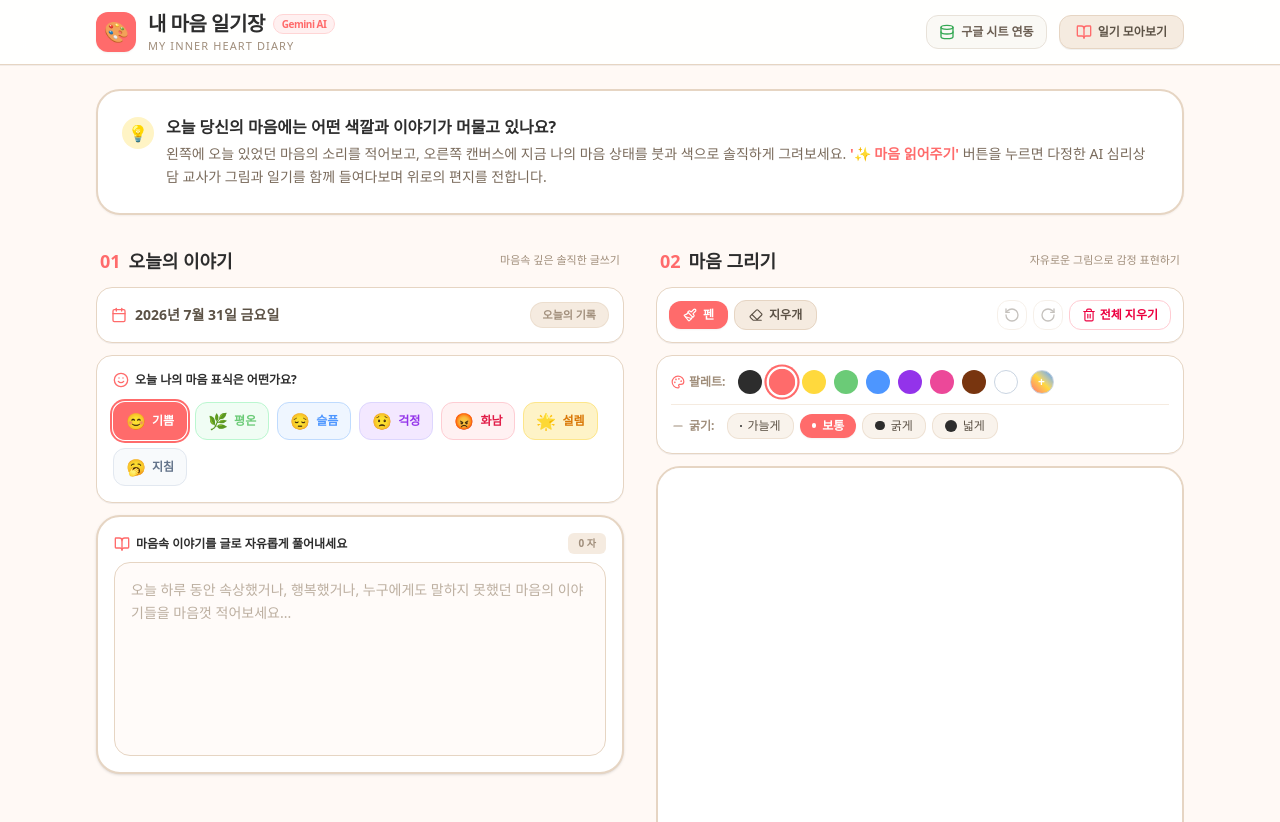
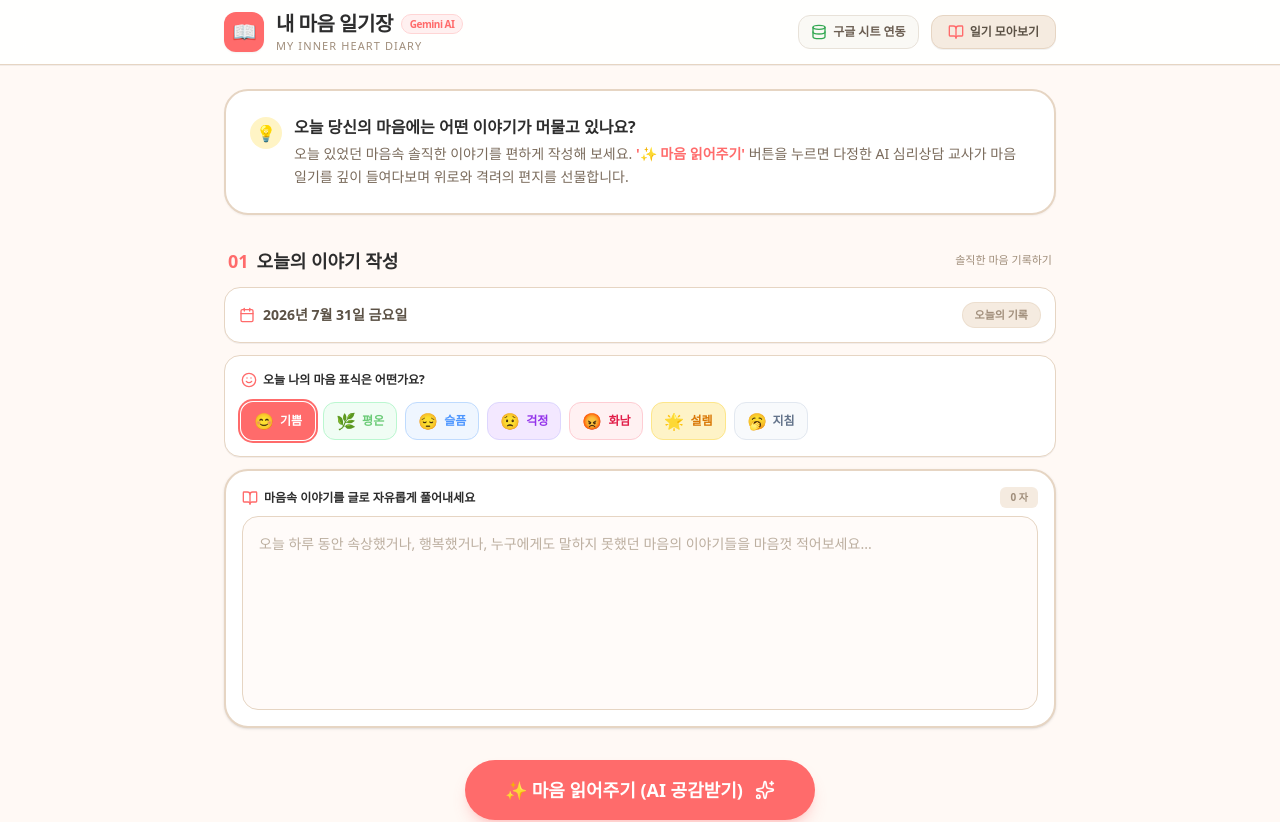
Before and after one commit to yojung273-del/-, a React (Vite) app: page / in a window 1280 px wide. Shown: the top 822 px of the page. Built offline with nearby package versions, Linux system fonts and the light colour scheme.

Commit message:
feat: remove drawing functionality and update AI prompt
Removed the canvas drawing feature and refactored the AI interaction to focus exclusively on text-based diary analysis and emotional support.

```diff
--- a/src/App.tsx
+++ b/src/App.tsx
@@ -1,12 +1,11 @@
-import React, { useState, useRef, useEffect } from 'react';
+import React, { useState, useEffect } from 'react';
 import { motion, AnimatePresence } from 'motion/react';
 import { Sparkles, Heart, BookOpen, AlertCircle, RefreshCw, Database } from 'lucide-react';
-import { DrawingCanvas } from './components/DrawingCanvas';
 import { DiaryForm } from './components/DiaryForm';
 import { AILetterDisplay } from './components/AILetterDisplay';
 import { DiaryHistoryModal } from './components/DiaryHistoryModal';
 import { GASConfigModal } from './components/GASConfigModal';
-import { CanvasRef, DiaryEntry, AnalyzeResponse } from './types';
+import { DiaryEntry, AnalyzeResponse } from './types';
 import {
   getStoredGasUrl,
   saveEntryToGAS,
@@ -15,14 +14,11 @@ import {
 } from './services/gasService';
 
 export default function App() {
-  const canvasRef = useRef<CanvasRef | null>(null);
-
   const [diaryText, setDiaryText] = useState('');
   const [selectedMood, setSelectedMood] = useState('기쁨');
 
   const [isLoading, setIsLoading] = useState(false);
   const [aiLetter, setAiLetter] = useState<string | null>(null);
-  const [lastImageBase64, setLastImageBase64] = useState<string>('');
   const [errorMsg, setErrorMsg] = useState<string | null>(null);
 
   // History state & GAS integration
@@ -84,17 +80,13 @@ export default function App() {
   const handleAnalyze = async () => {
     setErrorMsg(null);
 
-    const imageBase64 = canvasRef.current ? canvasRef.current.getImageBase64() : '';
-    const isCanvasEmpty = canvasRef.current ? canvasRef.current.isEmpty() : true;
-
-    if (!diaryText.trim() && isCanvasEmpty) {
-      setErrorMsg('마음 일기(텍스트)를 작성하거나 그림을 먼저 그려주세요!');
+    if (!diaryText.trim()) {
+      setErrorMsg('오늘의 마음 일기(글)를 써주세요!');
       return;
     }
 
     setIsLoading(true);
     setAiLetter(null);
-    setLastImageBase64(imageBase64);
     setIsCurrentSaved(false);
 
     try {
@@ -105,7 +97,6 @@ export default function App() {
         },
         body: JSON.stringify({
           diaryText: diaryText.trim(),
-          imageBase64: isCanvasEmpty ? '' : imageBase64,
           mood: selectedMood,
         }),
       });
@@ -159,7 +150,7 @@ export default function App() {
       }),
       mood: selectedMood,
       diaryText: diaryText,
-      imageBase64: lastImageBase64,
+      imageBase64: '',
       aiLetter: aiLetter,
     };
 
@@ -196,9 +187,6 @@ export default function App() {
     setAiLetter(null);
     setErrorMsg(null);
     setIsCurrentSaved(false);
-    if (canvasRef.current) {
-      canvasRef.current.clear();
-    }
     window.scrollTo({ top: 0, behavior: 'smooth' });
   };
 
@@ -213,10 +201,10 @@ export default function App() {
     <div className="min-h-screen bg-[#FFF9F5] text-[#2D2D2D] font-sans antialiased pb-16">
       {/* Navbar / Header */}
       <header className="sticky top-0 z-30 bg-white/90 backdrop-blur-md border-b border-[#E6D5C3] shadow-2xs">
-        <div className="max-w-6xl mx-auto px-4 sm:px-8 h-16 flex items-center justify-between">
+        <div className="max-w-4xl mx-auto px-4 sm:px-8 h-16 flex items-center justify-between">
           <div className="flex items-center gap-3">
             <div className="w-10 h-10 bg-[#FF6B6B] rounded-xl flex items-center justify-center text-white text-xl shadow-xs">
-              🎨
+              📖
             </div>
             <div>
               <h1 className="font-bold text-lg sm:text-xl tracking-tight text-[#2D2D2D] flex items-center gap-2">
@@ -278,7 +266,7 @@ export default function App() {
       )}
 
       {/* Hero Header Greeting */}
-      <main className="max-w-6xl mx-auto px-4 sm:px-8 pt-6">
+      <main className="max-w-4xl mx-auto px-4 sm:px-8 pt-6">
         <div className="p-4 sm:p-6 mb-8 bg-white border-2 border-[#E6D5C3] rounded-3xl shadow-xs">
           <div className="flex items-start gap-3">
             <div className="w-8 h-8 rounded-full bg-[#FFD93D]/30 flex items-center justify-center shrink-0 mt-0.5 text-base">
@@ -286,14 +274,14 @@ export default function App() {
             </div>
             <div className="space-y-1">
               <h2 className="text-sm sm:text-base font-bold text-[#2D2D2D]">
-                오늘 당신의 마음에는 어떤 색깔과 이야기가 머물고 있나요?
+                오늘 당신의 마음에는 어떤 이야기가 머물고 있나요?
               </h2>
               <p className="text-xs sm:text-sm text-[#7A6B5C] leading-relaxed">
-                왼쪽에 오늘 있었던 마음의 소리를 적어보고, 오른쪽 캔버스에 지금 나의 마음 상태를 붓과 색으로 솔직하게 그려보세요.{' '}
+                오늘 있었던 마음속 솔직한 이야기를 편하게 작성해 보세요.{' '}
                 <strong className="text-[#FF6B6B] font-semibold">
                   '✨ 마음 읽어주기'
                 </strong>{' '}
-                버튼을 누르면 다정한 AI 심리상담 교사가 그림과 일기를 함께 들여다보며 위로의 편지를 전합니다.
+                버튼을 누르면 다정한 AI 심리상담 교사가 마음 일기를 깊이 들여다보며 위로와 격려의 편지를 선물합니다.
               </p>
             </div>
           </div>
@@ -323,16 +311,14 @@ export default function App() {
           )}
         </AnimatePresence>
 
-        {/* Main 2-Column Interface: Left (Story) | Right (Canvas) */}
-        <div className="grid grid-cols-1 lg:grid-cols-2 gap-8 items-start">
-          {/* Left: Diary Text Entry */}
+        {/* Diary Form Section */}
         <div className="flex flex-col gap-3">
           <div className="flex items-center justify-between px-1">
             <h2 className="text-lg font-bold flex items-center gap-2 text-[#2D2D2D]">
-                <span className="text-[#FF6B6B] font-black">01</span> 오늘의 이야기
+              <span className="text-[#FF6B6B] font-black">01</span> 오늘의 이야기 작성
             </h2>
             <span className="text-[11px] text-[#A08E7B] font-medium">
-                마음속 깊은 솔직한 글쓰기
+              솔직한 마음 기록하기
             </span>
           </div>
           <DiaryForm
@@ -343,22 +329,8 @@ export default function App() {
           />
         </div>
 
-          {/* Right: Drawing Canvas */}
-          <div className="flex flex-col gap-3">
-            <div className="flex items-center justify-between px-1">
-              <h2 className="text-lg font-bold flex items-center gap-2 text-[#2D2D2D]">
-                <span className="text-[#FF6B6B] font-black">02</span> 마음 그리기
-              </h2>
-              <span className="text-[11px] text-[#A08E7B] font-medium">
-                자유로운 그림으로 감정 표현하기
-              </span>
-            </div>
-            <DrawingCanvas ref={canvasRef} />
-          </div>
-        </div>
-
         {/* Submit Action Area */}
-        <div className="mt-10 flex flex-col items-center justify-center gap-3">
+        <div className="mt-8 flex flex-col items-center justify-center gap-3">
           <button
             type="button"
             disabled={isLoading}
@@ -378,7 +350,7 @@ export default function App() {
             )}
           </button>
           <p className="text-[11px] text-[#A08E7B] font-medium">
-            🔒 입력하신 글과 그림은 안전하게 백엔드 Gemini API로 수신되어 분석 후 편지로 전해집니다.
+            🔒 입력하신 글은 안전하게 전달되어 분석 후 위로의 편지로 전해집니다.
           </p>
         </div>
 
@@ -401,7 +373,7 @@ export default function App() {
                 지혜로운 AI 마음 선생님이 편지를 다듬고 있어요
               </h3>
               <p className="text-xs text-[#8B7E6D] max-w-md leading-relaxed">
-                그림의 색채와 기운, 적어주신 일기 문장에 깃든 마음에 공감하는 정성 어린 답장을 적는 중입니다...
+                작성하신 일기 문장에 깃든 마음에 공감하는 정성 어린 답장을 적는 중입니다...
               </p>
             </motion.div>
           )}
@@ -412,7 +384,7 @@ export default function App() {
           <div id="ai-letter-section" className="mt-12">
             <div className="mb-3 px-1">
               <h2 className="text-lg font-bold flex items-center gap-2 text-[#2D2D2D]">
-                <span className="text-[#FF6B6B] font-black">03</span> AI 선생님의 마음 배달
+                <span className="text-[#FF6B6B] font-black">02</span> AI 선생님의 마음 배달
               </h2>
             </div>
             <AILetterDisplay
--- a/src/server/geminiHandler.ts
+++ b/src/server/geminiHandler.ts
@@ -10,7 +10,7 @@ export async function processGeminiRequest(body: {
   if (!diaryText && !imageBase64) {
     return {
       success: false,
-      error: '일기 내용이나 그림 중 최소 하나 이상을 제공해 주세요.',
+      error: '일기 내용을 입력해 주세요.',
     };
   }
 
@@ -33,8 +33,8 @@ export async function processGeminiRequest(body: {
 
   const parts: any[] = [];
 
-  // Handle image base64 parsing safely
-  if (imageBase64 && typeof imageBase64 === 'string') {
+  // Handle image base64 parsing safely if provided
+  if (imageBase64 && typeof imageBase64 === 'string' && imageBase64.trim() !== '') {
     const matches = imageBase64.match(/^data:(image\/[a-zA-Z]+);base64,(.+)$/);
     let mimeType = 'image/png';
     let rawBase64 = imageBase64;
@@ -56,16 +56,15 @@ export async function processGeminiRequest(body: {
 
   const moodText = mood ? `[오늘의 기분 표식: ${mood}]\n` : '';
   const promptText = `너는 학생들의 마음을 어루만져 주는 다정하고 따뜻한 초등학교/중학교 심리 상담 교사야.
-학생이 쓴 마음 일기와 함께 그린 그림을 꼼꼼히 살피고, 그림의 색상, 선의 느낌, 형태나 분위기도 자연스럽게 언급하며 학생의 마음에 공감하고 따뜻한 위로와 응원을 전하는 편지(답장)를 작성해 줘.
+학생이 쓴 마음 일기와 기분을 꼼꼼히 읽고, 학생의 마음에 온전히 공감하고 따뜻한 위로와 조언, 응원을 전하는 편지(답장)를 작성해 줘.
 
 ${moodText}[학생이 쓴 일기 내용]
-${diaryText || '(그림으로만 표현함)'}
+${diaryText || ''}
 
 [작성 지침]
-1. 따뜻하고 친근한 어조('~했구나', '~란다', '소중한 친구야')로 써줘.
-2. 그림에서 느껴지는 색감이나 분위기(예: 코랄 빨강, 노랑, 초록, 거친 선 등)를 언급하여 학생이 그림을 통한 표현이 전달되었음을 느끼게 해줘.
-3. 학생의 일기 속 상황과 감정에 온전히 공감하고 깊은 경청과 따뜻한 조언, 응원을 보내줘.
-4. 분량은 가독성 높게 3~4문단으로 정성스럽게 나누어 적어줘.`;
+1. 따뜻하고 친근하며 다정한 어조('~했구나', '~란다', '소중한 친구야')로 써줘.
+2. 학생의 일기 속 상황과 감정에 깊이 경청하고 진심 어린 공감과 용기를 북돋워 줘.
+3. 분량은 가독성 높게 3~4문단으로 정성스럽게 나누어 적어줘.`;
 
   parts.push({ text: promptText });
 
```
Lines whose indentation alone changed are shown as unchanged.
